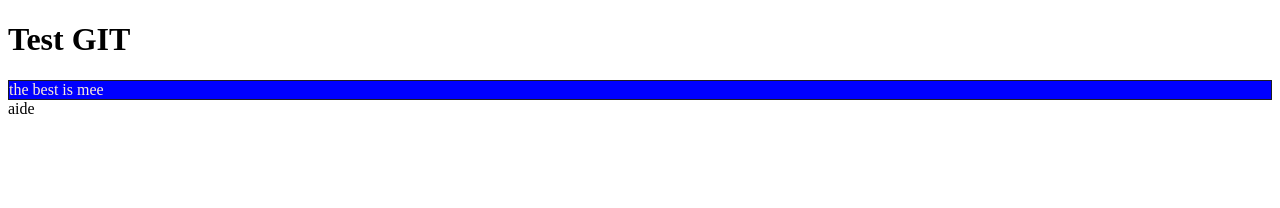
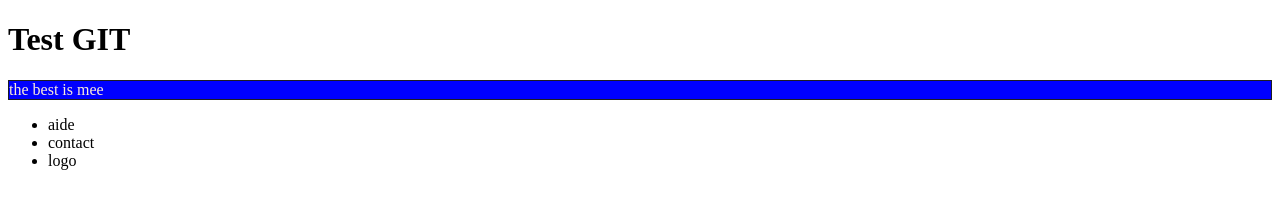
Before and after one commit to Airby3556/firstmee, a plain HTML site: page index.html in a window 1280 px wide. Drawn offline with Linux system fonts and the light colour scheme.

Commit message:
modif footer liste

```diff
--- a/index.html
+++ b/index.html
@@ -10,7 +10,11 @@
 <body>
     <h1>Test GIT</h1>
     <div>the best is mee</div>
-    <footer> aide</footer>
+    <footer> <ul>
+        <li>aide</li>
+        <li>contact</li>
+        <li>logo</li>
+    </ul></footer>
 
 </body>
 </html>
--- a/style.css
+++ b/style.css
@@ -3,3 +3,6 @@ div{
     color: antiquewhite;
     background: blue;
 }
+ul>li{
+    text-decoration: none;
+}
```
